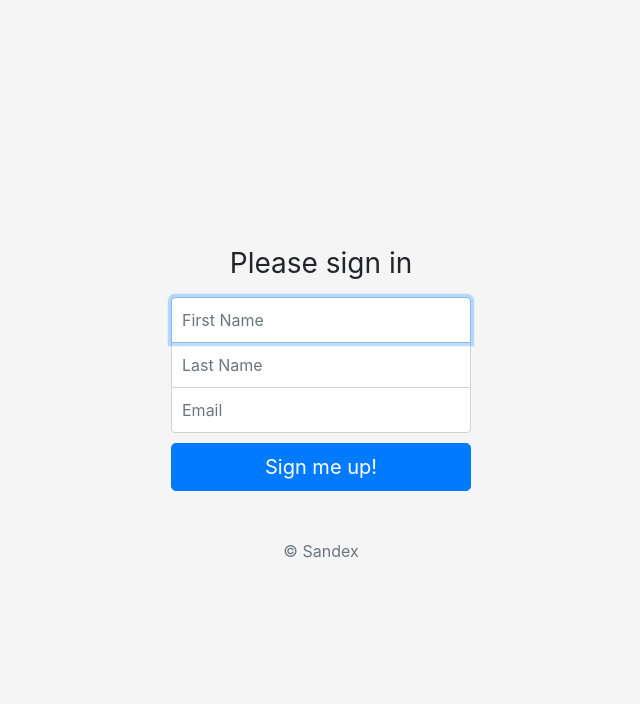
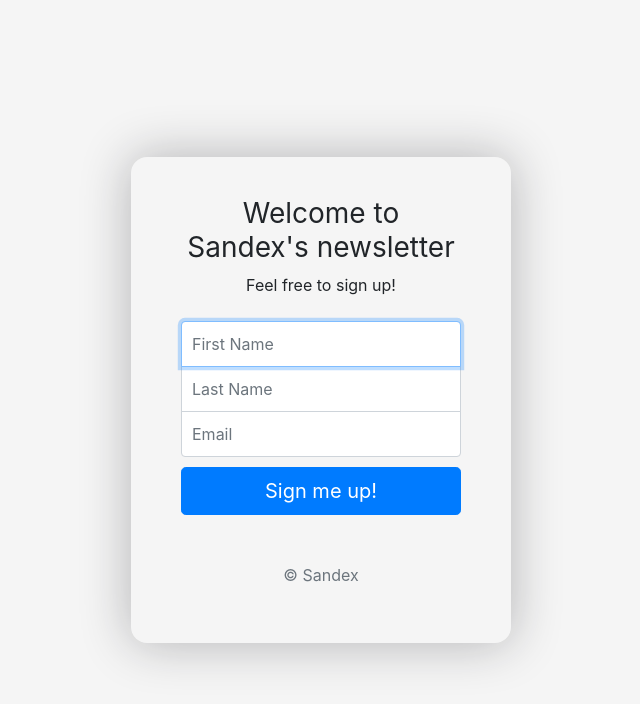
Before and after one commit to ivansandev/newsletter-signup-api, a plain HTML site: page signup.html in a window 1280 px wide. Shown: the whole page, without its empty margins (319-959 px from the left). Drawn offline with nearby package versions, Linux system fonts and the light colour scheme.

Commit message:
text change

```diff
--- a/public/css/style.css
+++ b/public/css/style.css
@@ -14,8 +14,10 @@ body {
 
 .form-signin {
   width: 100%;
-  max-width: 330px;
-  padding: 15px;
+  border-radius: 16px;
+  box-shadow: 0 0 50px rgba(24, 24, 31, 0.301);
+  max-width: 380px;
+  padding: 40px 50px;
   margin: auto;
 }
 
@@ -51,22 +53,3 @@ body {
   border-top-left-radius: 0;
   border-top-right-radius: 0;
 }
-
-.astra-img {
-  border-radius: 50%;
-}
-
-/* .bd-placeholder-img {
-   font-size: 1.125rem;
-   text-anchor: middle;
-   -webkit-user-select: none;
-   -moz-user-select: none;
-   -ms-user-select: none;
-   user-select: none;
-}
-
-@media (min-width: 768px) {
-   .bd-placeholder-img-lg {
-      font-size: 3.5rem;
-   }
-} */
--- a/signup.html
+++ b/signup.html
@@ -19,8 +19,8 @@
 
 <body class="text-center">
    <form action="/" class="form-signin" method="POST">
-      <img class="mb-4 astra-img" src="" alt="" width="72">
-      <h1 class="h3 mb-3 font-weight-normal">Please sign in</h1>
+      <h1 class="h3 mb-2 font-weight-normal">Welcome to Sandex's newsletter</h1>
+      <p class="mb-4 font-weight-normal">Feel free to sign up!</p>
       <input name="firstName" type="text" class="form-control top" placeholder="First Name" required autofocus>
       <input name="lastName" type="text" class="form-control middle" placeholder="Last Name" required>
       <input name="email" type="email" class="form-control bot" placeholder="Email" required>
```
